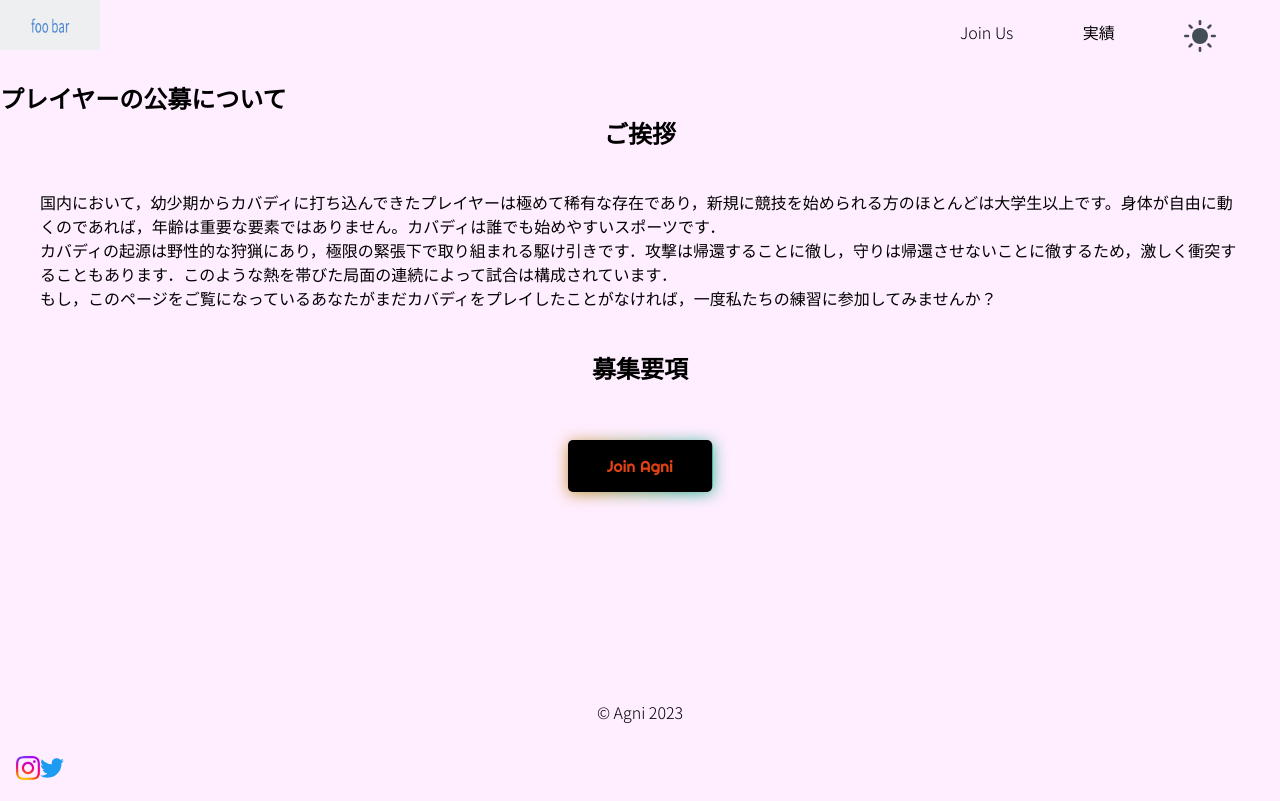
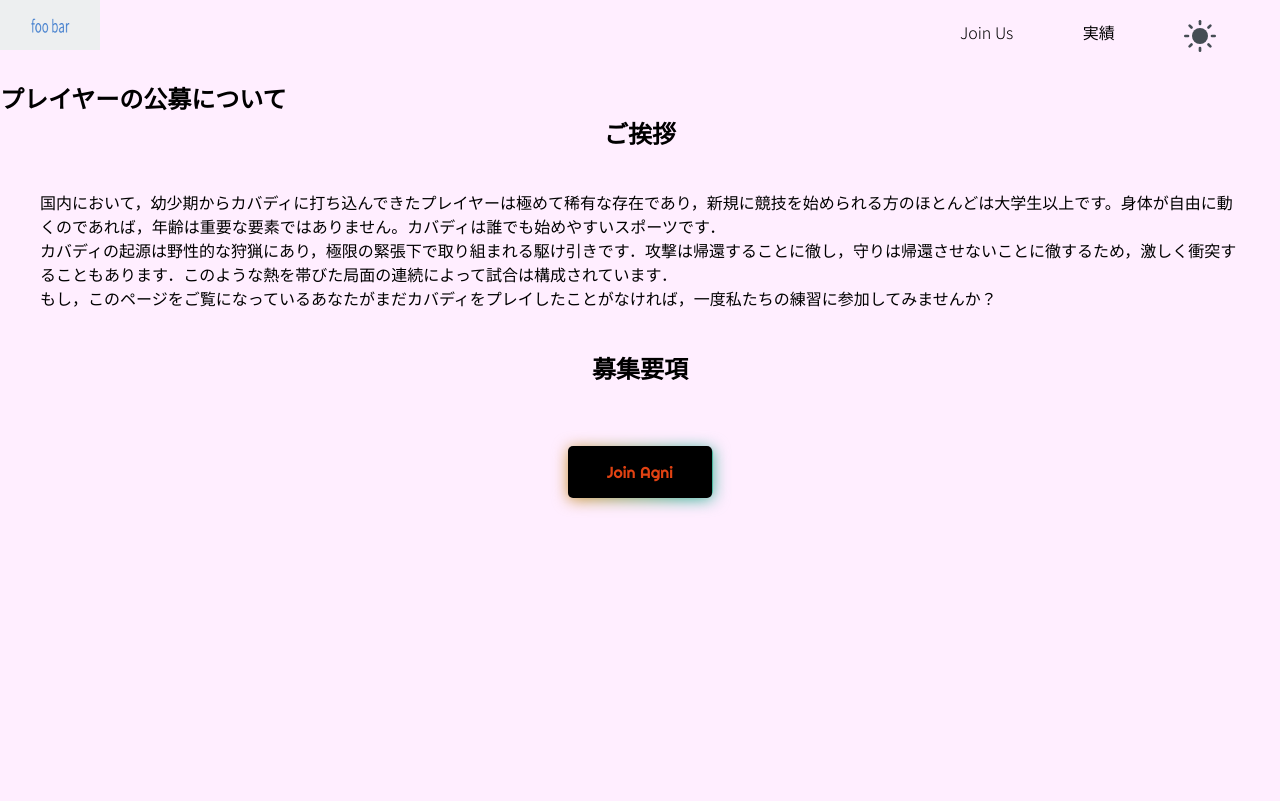
Before and after one commit to kustham/nigiri, a Next.js app: page /recruit in a window 1280 px wide. Built offline with nearby package versions, Linux system fonts and the light colour scheme.

Commit message:
:fire: rm footer

```diff
--- a/app/layout.tsx
+++ b/app/layout.tsx
@@ -43,7 +43,6 @@ export default function RootLayout({ children }: { children: React.ReactNode })
                 <Providers>
                     <Header />
                     {children}
-                    <Footer />
                 </Providers>
             </body>
         </html>
--- a/app/recruit/page.tsx
+++ b/app/recruit/page.tsx
@@ -36,7 +36,6 @@ const RecruitPage: NextPage = () => {
                     </p>
                 </div>
                 <h2 className={recruitStyle.greetingTitle}>募集要項</h2>
-            </div>
                 <div className={recruitStyle.buttonContainer}>
                     <span className={recruitStyle.aura} />
                     <button
@@ -46,6 +45,7 @@ const RecruitPage: NextPage = () => {
                     >
                         Join Agni
                     </button>
+                </div>
             </div>
             {isOpenModal && (
                 <Modal close={toggleModal}>
--- a/app/styles/globals.scss
+++ b/app/styles/globals.scss
@@ -43,6 +43,10 @@ li {
     list-style: none;
 }
 
+footer {
+    margin-top: auto;
+}
+
 .main {
     position: relative;
     height: 210vh;
--- a/app/styles/recruit/recruit.module.scss
+++ b/app/styles/recruit/recruit.module.scss
@@ -22,7 +22,7 @@
 .buttonContainer {
     margin: auto;
     position: absolute;
-    top: 60%;
+    top: 120%;
     left: 50%;
     transform: translateX(-50%);
 }
@@ -97,11 +97,11 @@
     border-radius: v.$radius;
     overflow: hidden;
 
-    >label {
+    > label {
         padding: 0 v.$screen-padding;
     }
 
-    >div {
+    > div {
         margin: 0 v.$screen-padding/2;
         padding: v.$screen-padding;
         border-radius: v.$radius/2;
@@ -109,7 +109,7 @@
         background-color: darken(v.$bg-color, 3);
     }
 
-    >.formFooter {
+    > .formFooter {
         display: grid;
         grid-template-columns: 1fr 1fr;
         gap: v.$screen-padding/2;
@@ -146,7 +146,7 @@
     z-index: 1000;
     animation: fadeon 0.3s ease 0s;
 
-    >* {
+    > * {
         width: 100%;
         max-width: 480px;
         margin: auto;
```
Lines whose indentation alone changed are shown as unchanged.
